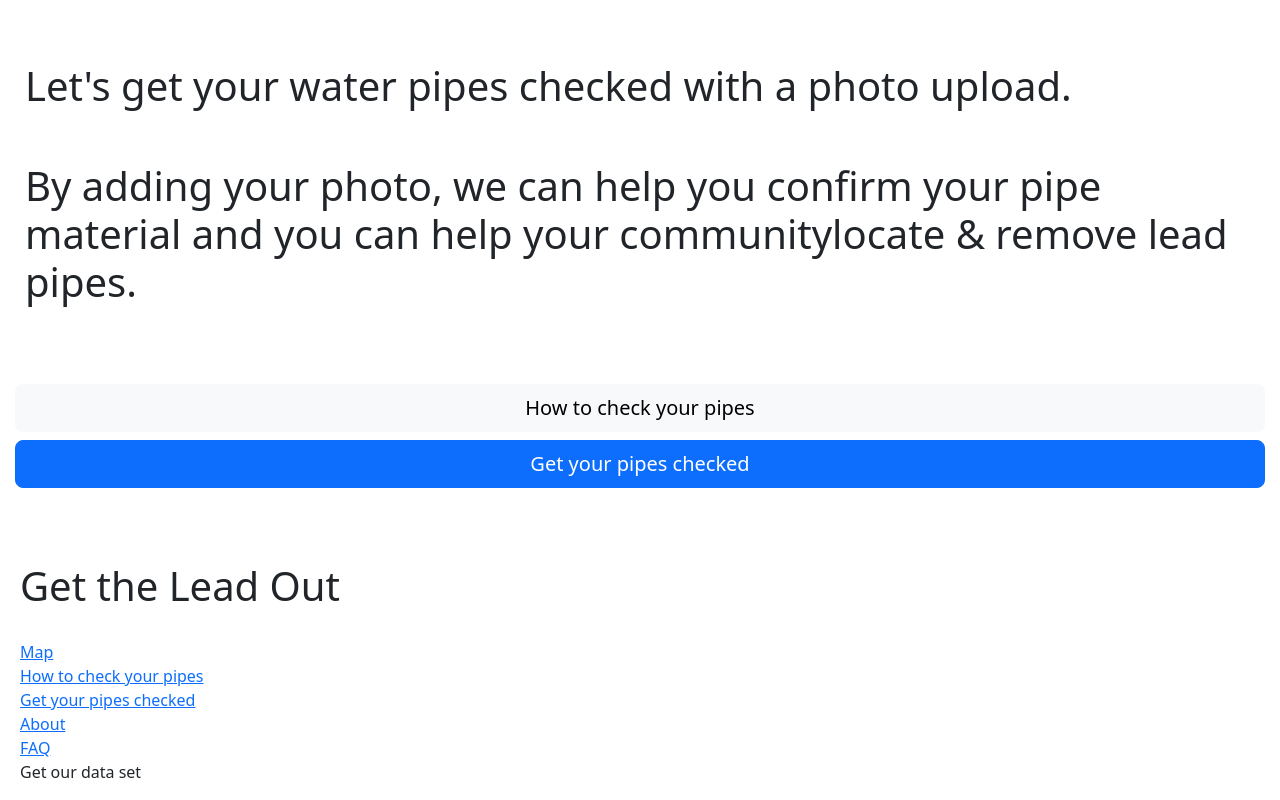
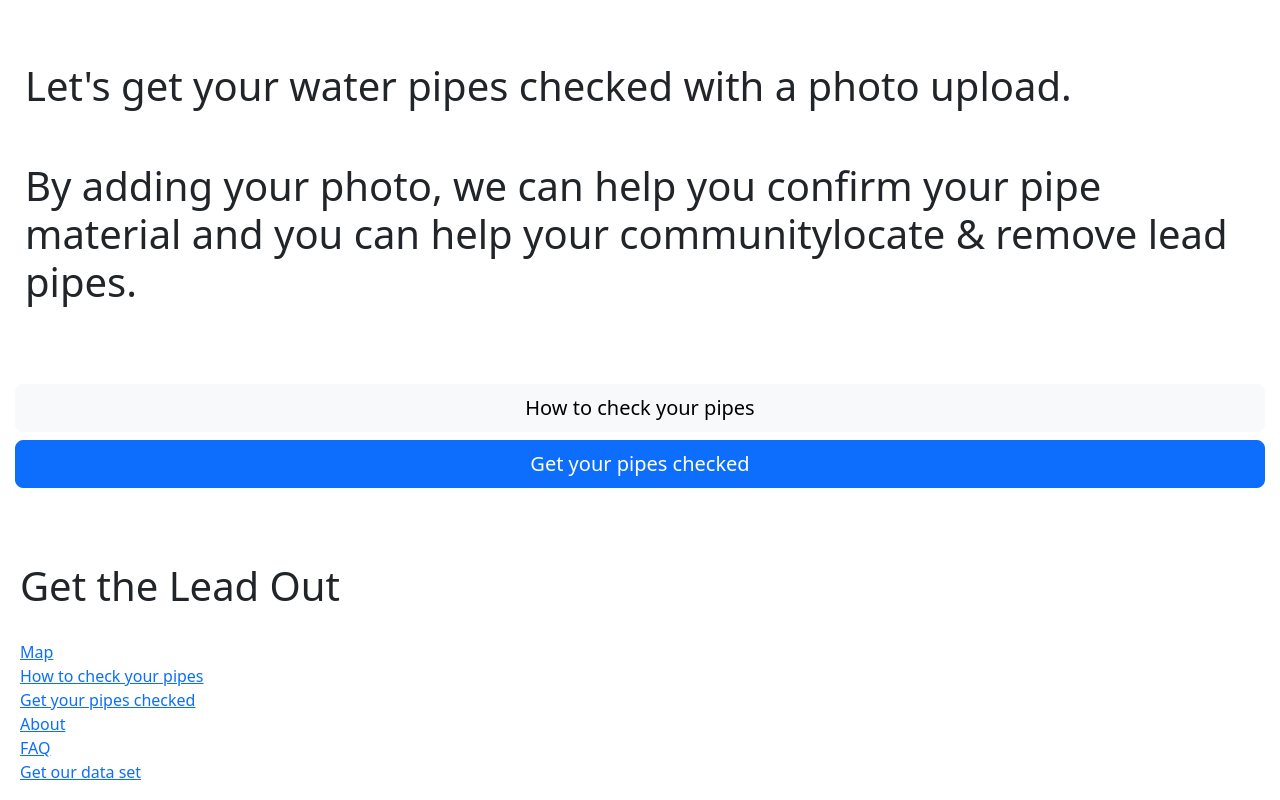
Before and after one commit to LawrenceOL/gettheleadout, a React (Create React App) app in the folder client/: page / in a window 1280 px wide. Shown: the part 948-1748 px from the top of the page. Built offline with nearby package versions, Linux system fonts and the light colour scheme.

Commit message:
created get our data set component and added link to footer

```diff
--- a/client/src/Components/Footer.js
+++ b/client/src/Components/Footer.js
@@ -74,7 +74,9 @@ const Footer = () => {
                         </Link>
                     </div>
                 <p>
-                    Get our data set
+                    <Link to="/getourdataset">
+                        Get our data set
+                        </Link>
                     </p>
                 </div>
 
```
Also changed, not shown: client/src/Components/GetOurDataSet.js (added, +9 -0 lines).
